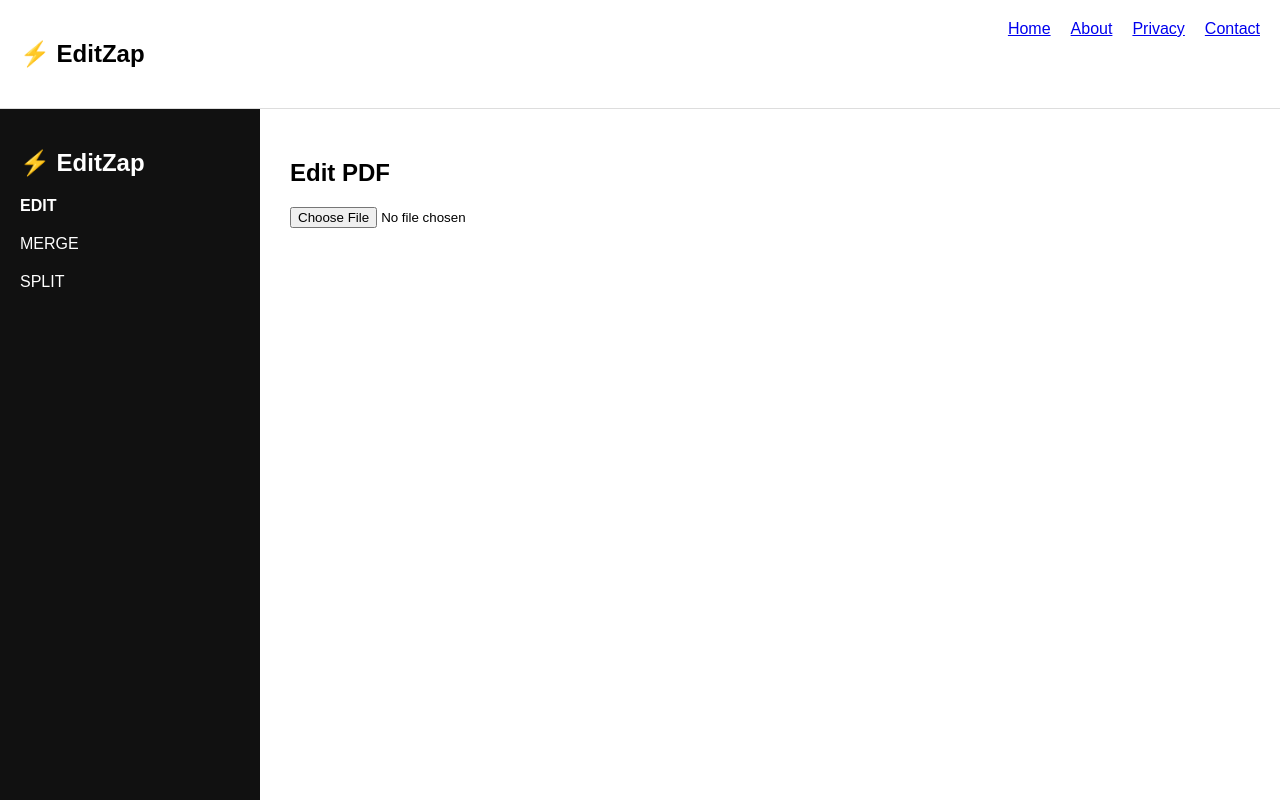
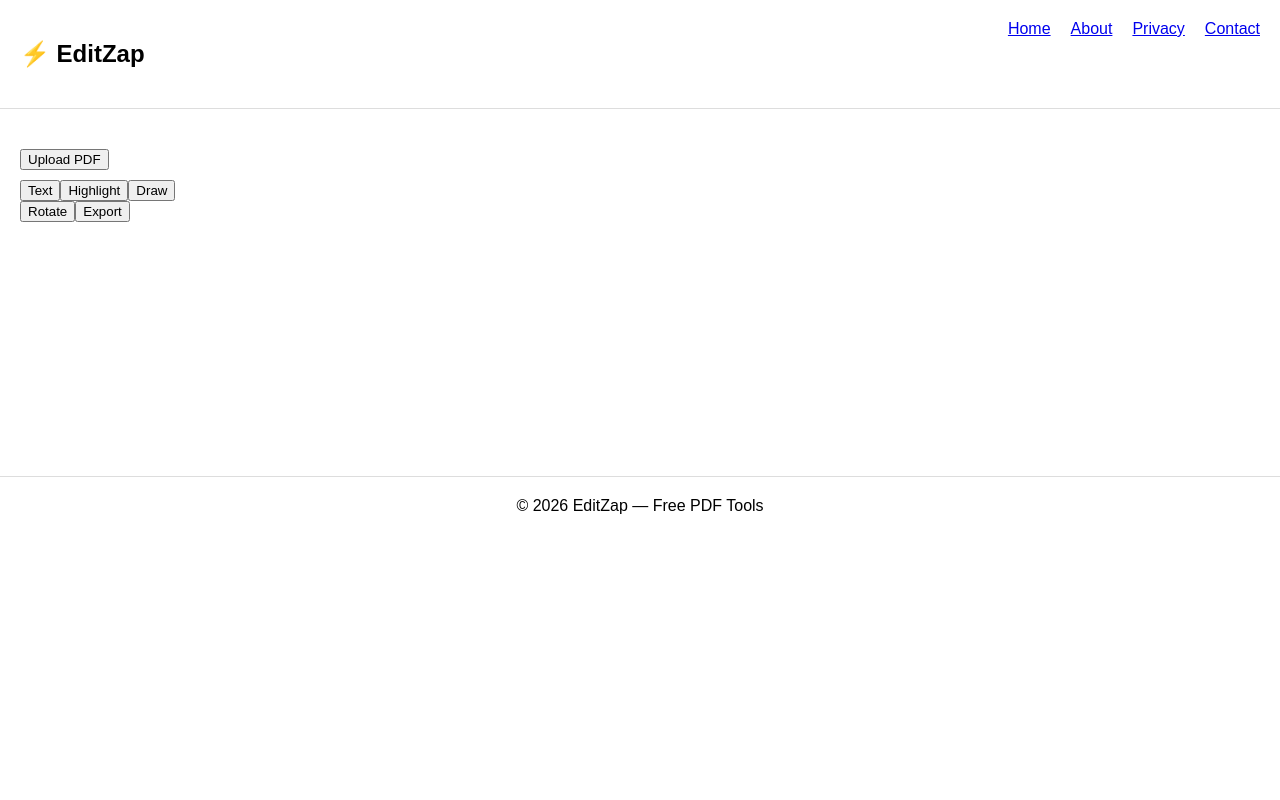
Before and after one commit to editzap/editzap, a Next.js app: page /editor in a window 1280 px wide. Shown: the top 800 px of the page. Built offline with nearby package versions, Linux system fonts and the light colour scheme.

Commit message:
final working version

```diff
--- a/app/editor/page.tsx
+++ b/app/editor/page.tsx
@@ -1,137 +1,286 @@
 "use client";
 
-import { useState } from "react";
-import { PDFDocument } from "pdf-lib";
+import React, { useState, useRef, useEffect, useCallback } from "react";
+import { PDFDocument, rgb, StandardFonts, degrees } from "pdf-lib";
 import AdBlock from "@/components/AdBlock";
 
-export default function Page() {
-  const [tab, setTab] = useState<"edit" | "merge" | "split">("edit");
-  const [pdfUrl, setPdfUrl] = useState<string | null>(null);
-  const [mergeFiles, setMergeFiles] = useState<File[]>([]);
-  const [splitFile, setSplitFile] = useState<File | null>(null);
+type Tool = "text" | "highlight" | "draw" | null;
 
-  // MERGE
-  const mergePDFs = async () => {
-    if (mergeFiles.length === 0) return alert("Upload files");
-
-    const merged = await PDFDocument.create();
-
-    for (const f of mergeFiles) {
-      const pdf = await PDFDocument.load(await f.arrayBuffer());
-      const pages = await merged.copyPages(pdf, pdf.getPageIndices());
-      pages.forEach((p) => merged.addPage(p));
+interface Annotation {
+  id: string;
+  type: Tool;
+  page: number;
+  x: number;
+  y: number;
+  text?: string;
+  path?: { x: number; y: number }[];
 }
 
-    const bytes = await merged.save();
+export default function Page() {
+  const [pdfBytes, setPdfBytes] = useState<ArrayBuffer | null>(null);
+  const [pageCount, setPageCount] = useState(0);
+  const [currentPage, setCurrentPage] = useState(1);
 
-    const a = document.createElement("a");
-    a.href = URL.createObjectURL(new Blob([new Uint8Array(bytes)]));
-    a.download = "merged.pdf";
-    a.click();
+  const [annotations, setAnnotations] = useState<Annotation[]>([]);
+  const [activeTool, setActiveTool] = useState<Tool>(null);
+
+  const [textValue, setTextValue] = useState("");
+  const [pendingPos, setPendingPos] = useState<{ x: number; y: number } | null>(null);
+
+  const [drawing, setDrawing] = useState(false);
+  const [livePath, setLivePath] = useState<{ x: number; y: number }[]>([]);
+
+  const canvasRef = useRef<HTMLCanvasElement | null>(null);
+  const overlayRef = useRef<HTMLCanvasElement | null>(null);
+  const fileRef = useRef<HTMLInputElement | null>(null);
+
+  // ✅ SAFE ArrayBuffer converter
+  const toArrayBuffer = (bytes: Uint8Array): ArrayBuffer => {
+    const ab = new ArrayBuffer(bytes.byteLength);
+    new Uint8Array(ab).set(bytes);
+    return ab;
   };
 
-  // SPLIT
-  const splitPDF = async () => {
-    if (!splitFile) return alert("Upload file");
+  // ── LOAD PDF ─────────────────────────────
+  const loadFile = async (file: File) => {
+    const buf = await file.arrayBuffer();
+    setPdfBytes(buf);
+    setAnnotations([]);
+    setCurrentPage(1);
 
-    const pdf = await PDFDocument.load(await splitFile.arrayBuffer());
+    const pdfjsLib = await import("pdfjs-dist");
+    const { getDocument, GlobalWorkerOptions } = pdfjsLib as any;
 
-    for (let i = 0; i < pdf.getPageCount(); i++) {
-      const newPdf = await PDFDocument.create();
-      const [page] = await newPdf.copyPages(pdf, [i]);
-      newPdf.addPage(page);
+    GlobalWorkerOptions.workerSrc =
+      "https://cdnjs.cloudflare.com/ajax/libs/pdf.js/3.11.174/pdf.worker.min.js";
 
-      const bytes = await newPdf.save();
+    const doc = await getDocument({ data: buf }).promise;
+    setPageCount(doc.numPages);
 
+    renderPage(doc, 1, []);
+  };
+
+  // ── RENDER ───────────────────────────────
+  const renderPage = useCallback(async (doc: any, pageNum: number, annots: Annotation[]) => {
+    if (!canvasRef.current || !overlayRef.current) return;
+
+    const page = await doc.getPage(pageNum);
+    const viewport = page.getViewport({ scale: 1.5 });
+
+    const canvas = canvasRef.current;
+    canvas.width = viewport.width;
+    canvas.height = viewport.height;
+
+    const ctx = canvas.getContext("2d");
+    if (!ctx) return;
+
+    await page.render({ canvasContext: ctx, viewport }).promise;
+
+    const ov = overlayRef.current;
+    ov.width = viewport.width;
+    ov.height = viewport.height;
+
+    drawAnnotations(ov, annots, pageNum);
+  }, []);
+
+  const drawAnnotations = (ov: HTMLCanvasElement, annots: Annotation[], pageNum: number) => {
+    const ctx = ov.getContext("2d");
+    if (!ctx) return;
+
+    ctx.clearRect(0, 0, ov.width, ov.height);
+
+    annots.filter(a => a.page === pageNum).forEach(a => {
+      if (a.type === "highlight") {
+        ctx.fillStyle = "#fbbf2455";
+        ctx.fillRect(a.x, a.y - 10, 120, 20);
+      }
+
+      if (a.type === "text" && a.text) {
+        ctx.fillStyle = "#111";
+        ctx.fillText(a.text, a.x, a.y);
+      }
+
+      if (a.type === "draw" && a.path) {
+        ctx.strokeStyle = "#e11d48";
+        ctx.lineWidth = 2;
+        ctx.beginPath();
+        a.path.forEach((pt, i) =>
+          i === 0 ? ctx.moveTo(pt.x, pt.y) : ctx.lineTo(pt.x, pt.y)
+        );
+        ctx.stroke();
+      }
+    });
+  };
+
+  // ── RE-RENDER ────────────────────────────
+  useEffect(() => {
+    if (!pdfBytes) return;
+
+    (async () => {
+      const pdfjsLib = await import("pdfjs-dist");
+      const { getDocument } = pdfjsLib as any;
+
+      const doc = await getDocument({ data: pdfBytes }).promise;
+      renderPage(doc, currentPage, annotations);
+    })();
+  }, [pdfBytes, currentPage, annotations, renderPage]);
+
+  // ── HELPERS ──────────────────────────────
+  const getPos = (e: React.MouseEvent<HTMLCanvasElement>) => {
+    if (!overlayRef.current) return { x: 0, y: 0 };
+
+    const rect = overlayRef.current.getBoundingClientRect();
+    return {
+      x: ((e.clientX - rect.left) * overlayRef.current.width) / rect.width,
+      y: ((e.clientY - rect.top) * overlayRef.current.height) / rect.height,
+    };
+  };
+
+  const uid = () =>
+    typeof crypto !== "undefined" && "randomUUID" in crypto
+      ? crypto.randomUUID()
+      : Math.random().toString(36).slice(2);
+
+  const download = (bytes: Uint8Array, name: string) => {
+    const buffer = toArrayBuffer(bytes);
+    const url = URL.createObjectURL(new Blob([buffer]));
     const a = document.createElement("a");
-      a.href = URL.createObjectURL(new Blob([new Uint8Array(bytes)]));
-      a.download = `page-${i + 1}.pdf`;
+    a.href = url;
+    a.download = name;
     a.click();
+    URL.revokeObjectURL(url);
+  };
+
+  // ── INTERACTIONS ─────────────────────────
+  const handleClick = (e: React.MouseEvent<HTMLCanvasElement>) => {
+    const pos = getPos(e);
+
+    if (activeTool === "text") {
+      setPendingPos(pos);
+      return;
+    }
+
+    if (activeTool === "highlight") {
+      setAnnotations(prev => [...prev, { id: uid(), type: "highlight", page: currentPage, x: pos.x, y: pos.y }]);
     }
   };
 
+  const handleMouseDown = (e: React.MouseEvent<HTMLCanvasElement>) => {
+    if (activeTool !== "draw") return;
+    setDrawing(true);
+    setLivePath([getPos(e)]);
+  };
+
+  const handleMouseMove = (e: React.MouseEvent<HTMLCanvasElement>) => {
+    if (!drawing) return;
+    setLivePath(prev => [...prev, getPos(e)]);
+  };
+
+  const handleMouseUp = () => {
+    if (!drawing) return;
+    setDrawing(false);
+
+    if (livePath.length > 1) {
+      setAnnotations(prev => [...prev, { id: uid(), type: "draw", page: currentPage, x: 0, y: 0, path: livePath }]);
+    }
+
+    setLivePath([]);
+  };
+
+  const commitText = () => {
+    if (!pendingPos || !textValue.trim()) return;
+
+    setAnnotations(prev => [
+      ...prev,
+      { id: uid(), type: "text", page: currentPage, x: pendingPos.x, y: pendingPos.y, text: textValue }
+    ]);
+
+    setTextValue("");
+    setPendingPos(null);
+  };
+
+  // ── ROTATE ───────────────────────────────
+  const rotatePage = async () => {
+    if (!pdfBytes) return;
+
+    const doc = await PDFDocument.load(pdfBytes);
+    const page = doc.getPage(currentPage - 1);
+
+    const currentRotation = page.getRotation().angle;
+    page.setRotation(degrees((currentRotation + 90) % 360));
+
+    const saved = await doc.save();
+    setPdfBytes(toArrayBuffer(saved));
+  };
+
+  // ── EXPORT ───────────────────────────────
+  const exportPDF = async () => {
+    if (!pdfBytes) return;
+
+    const doc = await PDFDocument.load(pdfBytes);
+    const font = await doc.embedFont(StandardFonts.Helvetica);
+
+    for (const ann of annotations) {
+      if (ann.type !== "text" || !ann.text) continue;
+
+      const page = doc.getPage(ann.page - 1);
+      const { height } = page.getSize();
+
+      page.drawText(ann.text, {
+        x: ann.x / 1.5,
+        y: height - ann.y / 1.5,
+        size: 14,
+        font,
+        color: rgb(0, 0, 0),
+      });
+    }
+
+    const bytes = await doc.save();
+    download(bytes, "edited.pdf");
+  };
+
   return (
-    <div style={{ display: "flex", height: "100vh" }}>
+    <div style={{ padding: 20 }}>
+      <AdBlock />
 
-      {/* SIDEBAR */}
-      <div style={{ width: 220, background: "#111", color: "#fff", padding: 20 }}>
-        <h2>⚡ EditZap</h2>
+      <button onClick={() => fileRef.current?.click()}>Upload PDF</button>
+      <input
+        ref={fileRef}
+        type="file"
+        accept=".pdf"
+        style={{ display: "none" }}
+        onChange={e => e.target.files?.[0] && loadFile(e.target.files[0])}
+      />
 
-        {["edit", "merge", "split"].map((t) => (
-          <div
-            key={t}
-            onClick={() => setTab(t as any)}
-            style={{
-              marginTop: 20,
-              cursor: "pointer",
-              fontWeight: tab === t ? "bold" : "normal",
-            }}
-          >
-            {t.toUpperCase()}
-          </div>
-        ))}
+      <div style={{ marginTop: 10 }}>
+        <button onClick={() => setActiveTool("text")}>Text</button>
+        <button onClick={() => setActiveTool("highlight")}>Highlight</button>
+        <button onClick={() => setActiveTool("draw")}>Draw</button>
       </div>
 
-      {/* MAIN */}
-      <div style={{ flex: 1, padding: 30 }}>
+      <button onClick={rotatePage}>Rotate</button>
+      <button onClick={exportPDF}>Export</button>
 
-        {/* AD TOP */}
-        <AdBlock />
+      <div style={{ position: "relative", marginTop: 20 }}>
+        <canvas ref={canvasRef} />
+        <canvas
+          ref={overlayRef}
+          onClick={handleClick}
+          onMouseDown={handleMouseDown}
+          onMouseMove={handleMouseMove}
+          onMouseUp={handleMouseUp}
+          style={{ position: "absolute", top: 0, left: 0 }}
+        />
+      </div>
 
-        {/* EDIT */}
-        {tab === "edit" && (
-          <>
-            <h2>Edit PDF</h2>
-
-            <input
-              type="file"
-              onChange={(e) =>
-                setPdfUrl(URL.createObjectURL(e.target.files?.[0] as File))
-              }
-            />
-
-            {pdfUrl && (
-              <iframe src={pdfUrl} width="100%" height="500px" />
-            )}
-          </>
+      {pendingPos && (
+        <div>
+          <input value={textValue} onChange={e => setTextValue(e.target.value)} />
+          <button onClick={commitText}>Add</button>
+        </div>
       )}
 
-        {/* MERGE */}
-        {tab === "merge" && (
-          <>
-            <h2>Merge PDFs</h2>
-
-            <input
-              type="file"
-              multiple
-              onChange={(e) =>
-                setMergeFiles(Array.from(e.target.files || []))
-              }
-            />
-
-            <button onClick={mergePDFs}>Merge</button>
-          </>
-        )}
-
-        {/* SPLIT */}
-        {tab === "split" && (
-          <>
-            <h2>Split PDF</h2>
-
-            <input
-              type="file"
-              onChange={(e) =>
-                setSplitFile(e.target.files?.[0] || null)
-              }
-            />
-
-            <button onClick={splitPDF}>Split</button>
-          </>
-        )}
-
-        {/* AD BOTTOM */}
       <AdBlock />
-      </div>
     </div>
   );
 }
```
Lines whose indentation alone changed are shown as unchanged.
